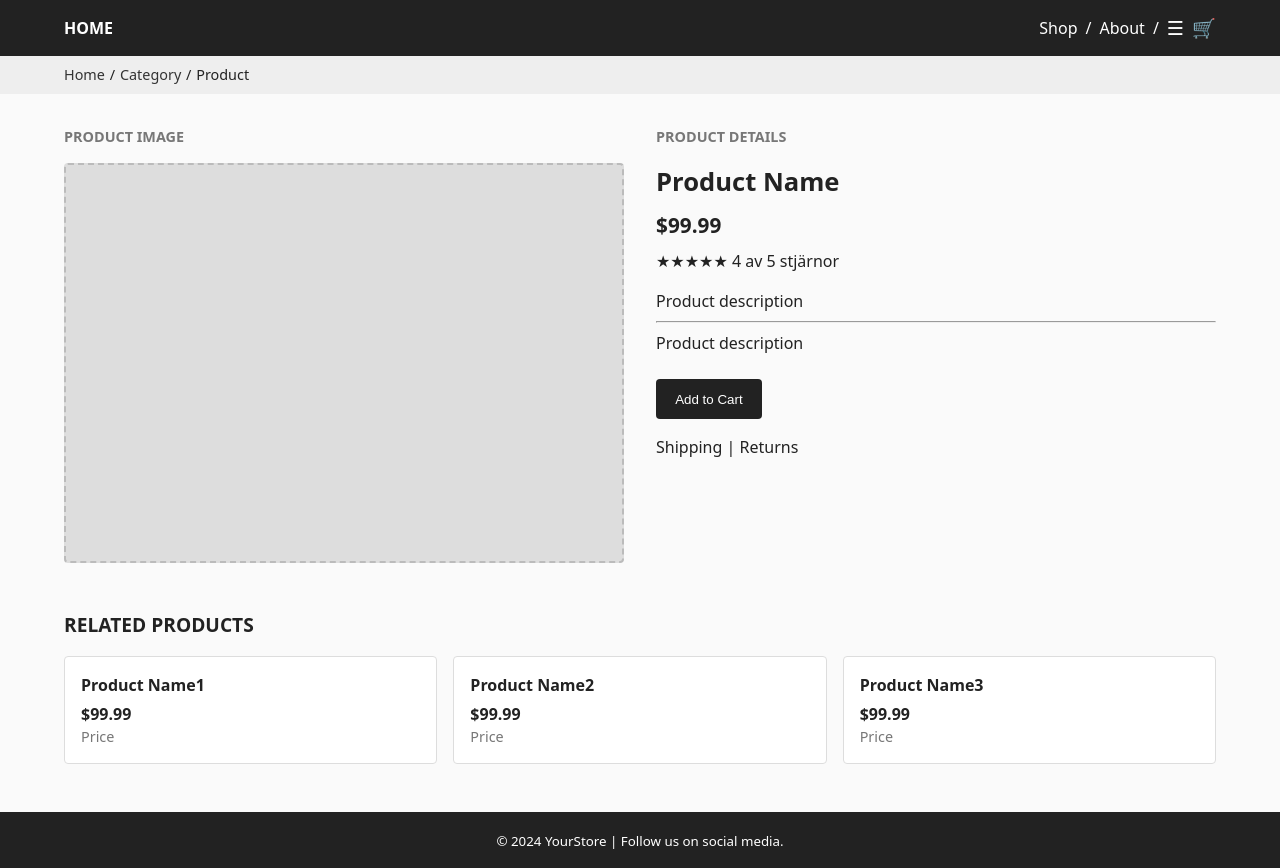
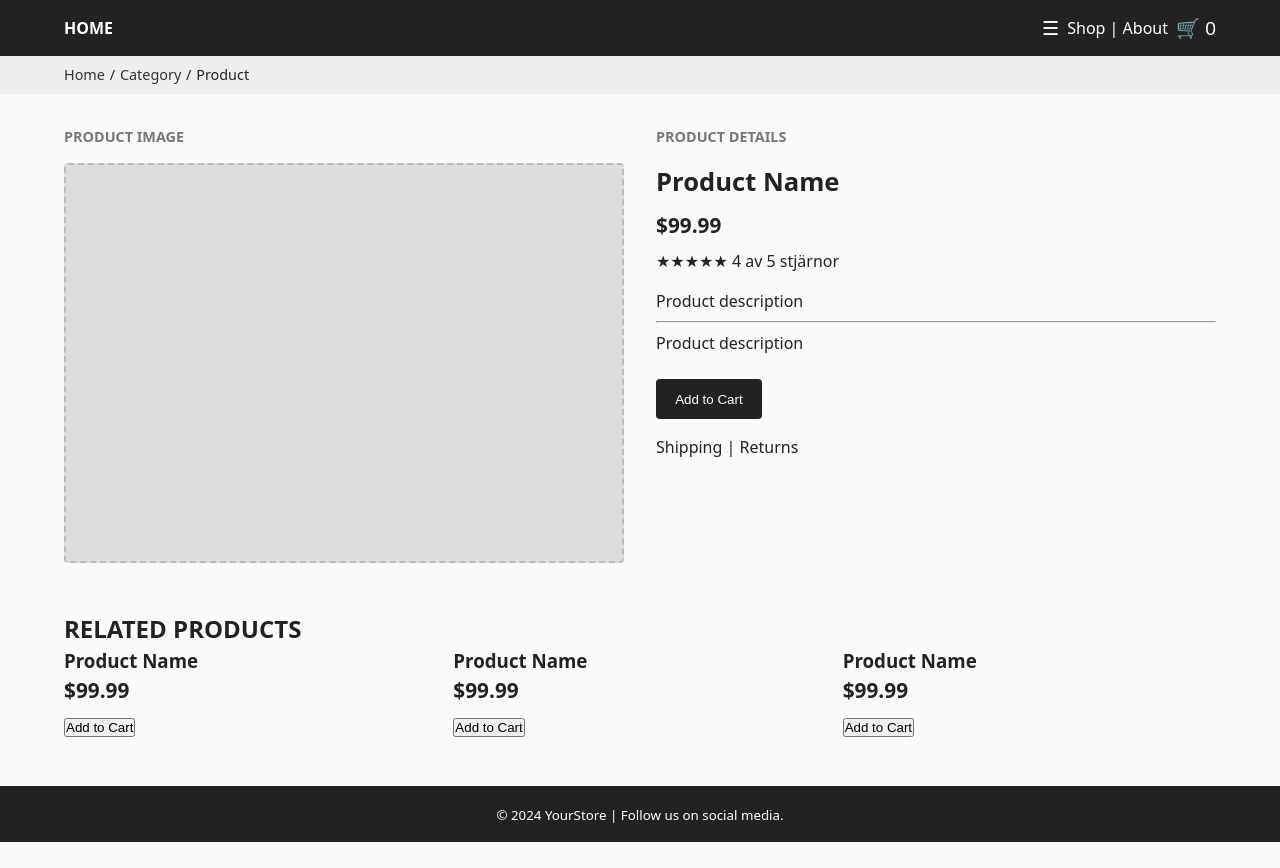
Before and after one commit to BobbyBrogrammer/v3_Workshop2_Vite, a website built with Vite: page produktsida/index.html in a window 1280 px wide. After the commit the page ends 842 px from the top, so only its background shows below. Built offline with nearby package versions, Linux system fonts and the light colour scheme.

Commit message:
commit to be up to date, fixing buttons, not done yet!

```diff
--- a/produktsida/index.html
+++ b/produktsida/index.html
@@ -7,17 +7,20 @@
   </head>
 
   <body>
-    <header class="site-header">
+    <header id="home" class="site-header">
       <div class="container header-inner">
-        <a class="logo" href="#" aria-label="Till startsidan">HOME</a>
+        <a class="logo" href="#" aria-label="Back to homepage">HOME</a>
 
         <nav class="nav" aria-label="Mainnavigation">
-          <a class="nav-link" href="#">Shop</a>
-          <span class="sep" aria-hidden="true">/</span>
-          <a class="nav-link" href="#">About</a>
-          <span class="sep" aria-hidden="true">/</span>
-          <button class="nav-icon" type="button" aria-label="Menu">☰</button>
-          <button class="nav-icon" type="button" aria-label="Cart">🛒</button>
+          <button id="menuBtn" class="nav-icon" type="button" aria-label="Menu" aria-expanded="false" aria-controls="navLinks">☰</button>
+          <div id="navLinks" class="nav-links">
+            <a class="nav-link" href="#shop">Shop</a>
+            <span class="sep" aria-hidden="true">|</span>
+            <a class="nav-link" href="#about">About</a>
+          </div>
+          <button id="cartBtn" class="nav-icon" type="button" aria-label="Cart">
+            🛒 <span id="cartCount" class="cart-count">0</span>
+          </button>
         </nav>
       </div>
     </header>
@@ -33,8 +36,8 @@
     </nav>
 
     <main class="container">
-      <section class="product-top" aria-label="Produktinformation">
-        <section class="panel product-media" aria-label="Produktbild">
+      <section class="product-top" aria-label="Productinformation">
+        <section class="panel product-media" aria-label="Productpicture">
           <h2 class="panel-title">PRODUCT IMAGE</h2>
 
           <div class="image-placeholder" role="img" aria-label="ProductPic (placeholder)"></div>
@@ -56,7 +59,9 @@
           <hr />
           <p class="desc">Product description</p>
 
-          <button class="cta" type="button">Add to Cart</button>
+          <button id="addToCartBtn" class="cta" type="button"
+          data-product-id="p1" data-product-name="Product Name"
+          data-product-price="99.99">Add to Cart</button>
 
           <p class="meta">
             <a href="#">Shipping</a>
@@ -66,29 +71,54 @@
         </section>
       </section>
 
-      <section class="related" aria-labelledby="related-title">
-        <h2 id="related-title" class="section-title">RELATED PRODUCTS</h2>
+      <section
+  id="shop"
+  class="related"
+  aria-labelledby="related-title"
+>
+  <h2 id="related-title">RELATED PRODUCTS</h2>
 
   <div class="related-grid">
-          <article class="related-card">
-            <h3 class="related-name">Product Name1</h3>
-            <p class="related-price">$99.99</p>
-            <p class="muted">Price</p>
+    <article class="card">
+      <h3>Product Name</h3>
+      <p class="price">$99.99</p>
+      <button class="add-related" type="button"
+        data-product-id="r1"
+        data-product-name="Related Product 1"
+        data-product-price="99.99"
+      >Add to Cart</button>
     </article>
 
-          <article class="related-card">
-            <h3 class="related-name">Product Name2</h3>
-            <p class="related-price">$99.99</p>
-            <p class="muted">Price</p>
+    <article class="card">
+      <h3>Product Name</h3>
+      <p class="price">$99.99</p>
+      <button
+        class="add-related"
+        type="button"
+        data-product-id="r2"
+        data-product-name="Related Product 2"
+        data-product-price="99.99"
+      >
+        Add to Cart
+      </button>
     </article>
 
-          <article class="related-card">
-            <h3 class="related-name">Product Name3</h3>
-            <p class="related-price">$99.99</p>
-            <p class="muted">Price</p>
+    <article class="card">
+      <h3>Product Name</h3>
+      <p class="price">$99.99</p>
+      <button
+        class="add-related"
+        type="button"
+        data-product-id="r3"
+        data-product-name="Related Product 3"
+        data-product-price="99.99"
+      >
+        Add to Cart
+      </button>
     </article>
   </div>
 </section>
+
 
     </main>
 
--- a/produktsida/src/main.js
+++ b/produktsida/src/main.js
@@ -1,6 +1,2 @@
-// Koppla CSS via Vite
 import './style.css';
-
-
-// Bekräftar att Vite + JS fungerar
 console.log('Vite-projektet är igång och JS är korrekt kopplat');
```
Lines whose indentation alone changed are shown as unchanged.
